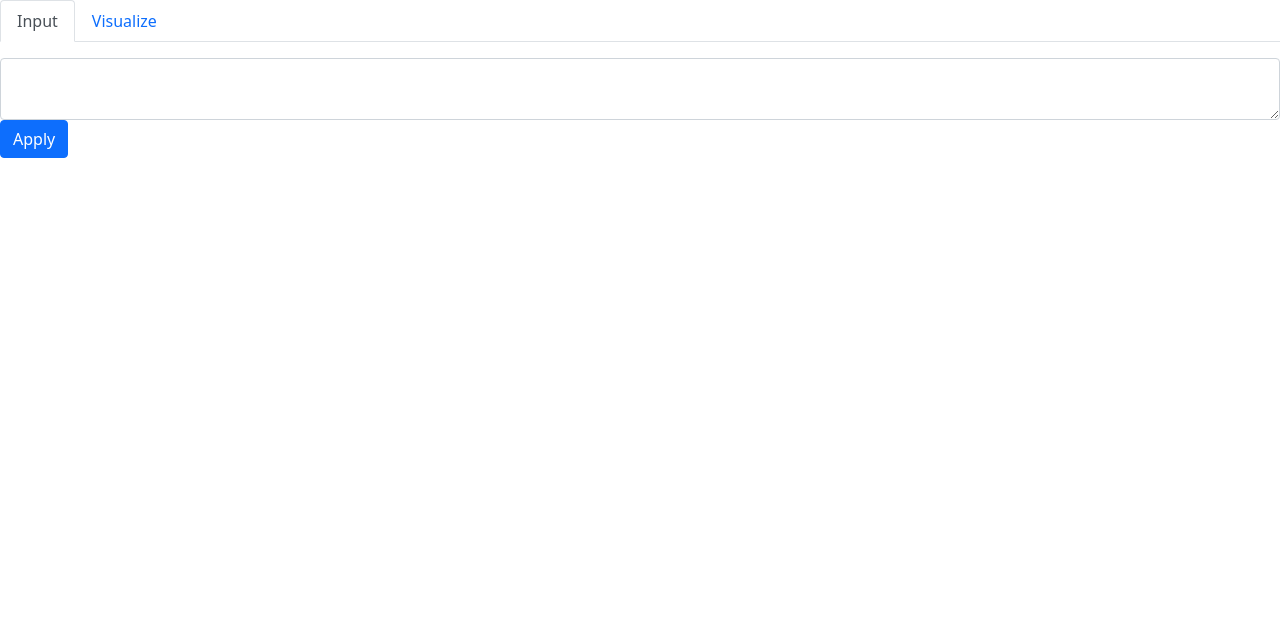
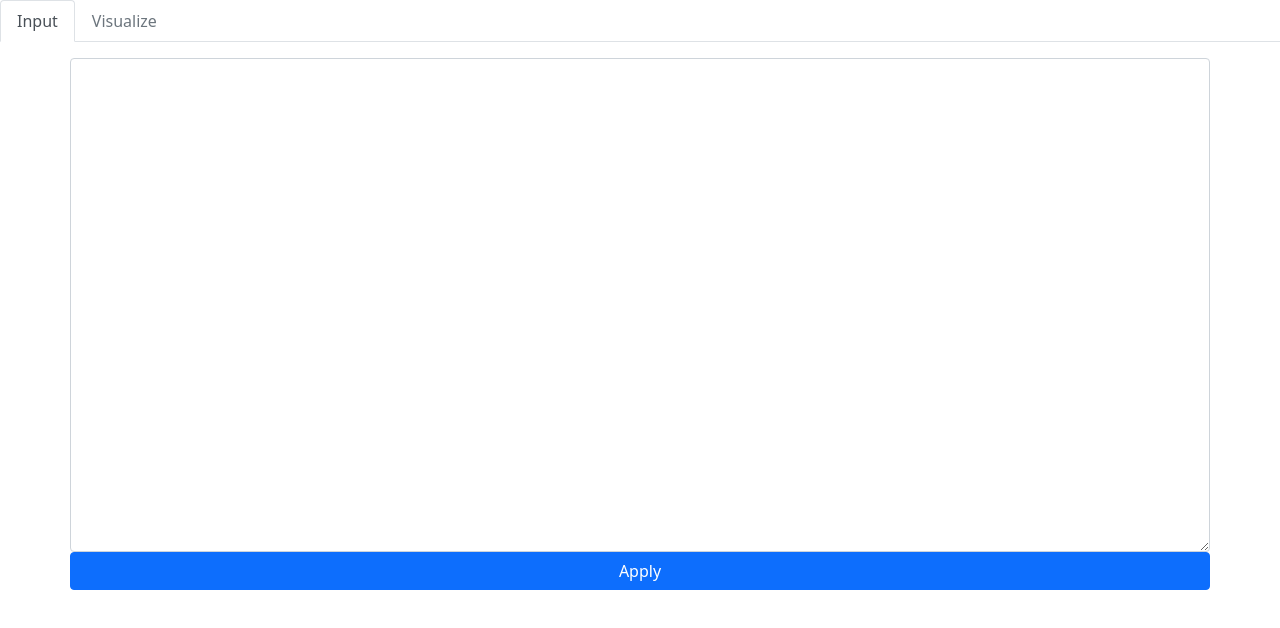
Before and after one commit to luau-lang/dcr-timetraveler, a React (Vite) app: page / in a window 1280 px wide. Shown: the top 628 px of the page. Built offline with nearby package versions, Linux system fonts and the light colour scheme.

Commit message:
checkpoint progress

```diff
--- a/src/components/App.js
+++ b/src/components/App.js
@@ -1,16 +1,18 @@
 import { useState } from "react";
-import { Alert, Button, Tab, Tabs, Form } from "react-bootstrap";
+import { Alert, Button, Tab, Tabs, Form, Container, Row } from "react-bootstrap";
 import { Visualizer } from "./Visualizer";
 
 export function App() {
     const [rawInput, setRawInput] = useState("");
     const [input, setInput] = useState(null);
     const [inputError, setInputError] = useState(null);
+    const [activeTab, setActiveTab] = useState("input");
 
     const applyInput = () => {
         try {
             setInput(JSON.parse(rawInput));
             setInputError(null);
+            setActiveTab("visualize");
         } catch (e) {
             console.error(e);
             setInputError(e.toString());
@@ -20,13 +22,21 @@ export function App() {
     const errorElement = inputError === null ? null : <Alert variant="danger">{inputError}</Alert>
 
     return <>
-        {errorElement}
-        <Tabs defaultActiveKey="input" className="mb-3">
+        <Tabs activeKey={activeTab} onSelect={(t, _) => setActiveTab(t)} className="mb-3">
             <Tab eventKey="input" title="Input">
-                <Form.Control as="textarea" value={rawInput} onChange={(e) => setRawInput(e.target.value)} />
-                <Button variant="primary" onClick={applyInput}>Apply</Button>
+                <Container>
+                    <Row>
+                        {errorElement}
+                    </Row>
+                    <Row>
+                        <Form.Control as="textarea" value={rawInput} onChange={(e) => setRawInput(e.target.value)} rows={20} />
+                    </Row>
+                    <Row>
+                        <Button variant="primary" onClick={applyInput}>Apply</Button>
+                    </Row>
+                </Container>
             </Tab>
-            <Tab eventKey="visualize" title="Visualize">
+            <Tab eventKey="visualize" title="Visualize" disabled={input === null}>
                 <Visualizer data={input} />
             </Tab>
         </Tabs>
--- a/src/components/Visualizer.js
+++ b/src/components/Visualizer.js
@@ -1,12 +1,11 @@
 import { useState, useEffect } from "react";
-import { Alert, Button, ButtonGroup, InputGroup, Table } from "react-bootstrap";
+import { Alert, Button, ButtonGroup, Container, InputGroup, Row } from "react-bootstrap";
 import { ScopeView } from "./ScopeView";
 
 export function Visualizer(props) {
     const usable = props.data !== null;
     const [index, setIndex] = useState(0);
     const currentData = props.data ? props.data[index] : null;
-    console.log(currentData);
 
     useEffect(() => {
         if (currentData === null)
@@ -30,15 +29,41 @@ export function Visualizer(props) {
         setIndex((prevCount) => Math.min(props.data.length - 1, prevCount + 1));
     }
 
+    let current = null;
+    if (currentData.type == "step") {
+        current = <>
+            <p>Currently dispatching:</p>
+            <pre>{currentData.current}</pre>
+        </>
+    } else if (currentData.type == "boundary") {
+        if (index == 0) {
+            current = <p>Currently inspecting the initial state.</p>
+        } else {
+            current = <p>Currently inspecting the final state.</p>
+        }
+    }
+
     return <>
-        <ScopeView scope={currentData.rootScope} />
-        <p>Current: {currentData.current}</p>
-        <div id="graphroot">
-        </div>
-        <ButtonGroup>
-            <Button disabled={!usable} variant="primary" onClick={decrementIndex}>Go back</Button>
-            <InputGroup.Text>{index}</InputGroup.Text>
-            <Button disabled={!usable} variant="primary" onClick={incrementIndex}>Go forward</Button>
-        </ButtonGroup>
+        <Container>
+            <Row>
+                <ButtonGroup>
+                    <Button disabled={!usable} variant="primary" onClick={decrementIndex}>Go back</Button>
+                    <InputGroup.Text>{index}</InputGroup.Text>
+                    <Button disabled={!usable} variant="primary" onClick={incrementIndex}>Go forward</Button>
+                </ButtonGroup>
+            </Row>
+            <Row>
+                {current}
+            </Row>
+            <Row>
+                <h2>Current scope tree</h2>
+                <ScopeView scope={currentData.rootScope} />
+            </Row>
+            <Row>
+                <h2>Constraint graph</h2>
+                <div id="graphroot">
+                </div>
+            </Row>
+        </Container>
     </>
 }
```
Also changed, not shown: 1 other file (tests, documents, lock files or other folders).
